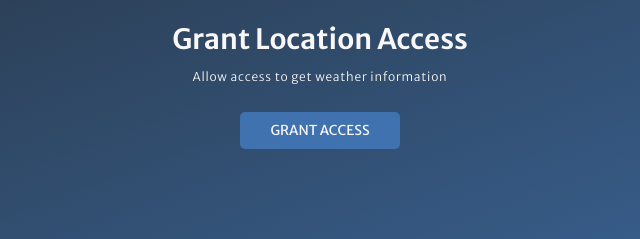
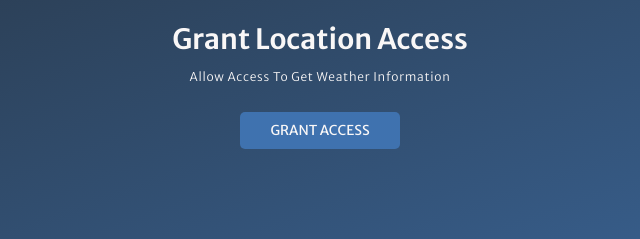
Before and after one commit to pardha-saradhi-raju/weather-estimator-application, a plain HTML site: page index.html in a window 1280 px wide. Shown: the part 279-518 px from the top of the page, 320-960 px from the left. Drawn offline with Linux system fonts and the light colour scheme.

Commit message:
Update index.html

```diff
--- a/index.html
+++ b/index.html
@@ -57,7 +57,7 @@
             loading="lazy"
           />
           <p>Grant Location Access</p>
-          <p>Allow access to get weather information</p>
+          <p>Allow Access To Get Weather Information</p>
           <button class="btn" data-grantAccess>Grant Access</button>
         </div>
 
```
